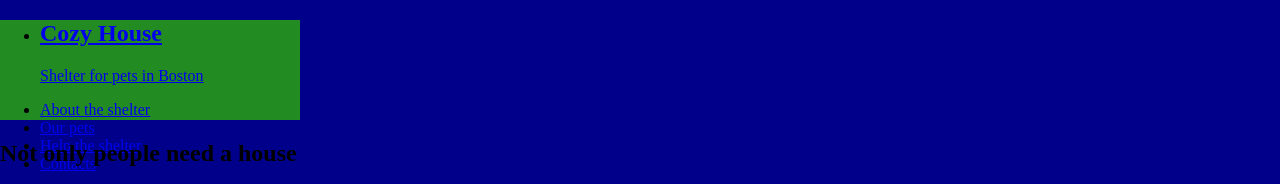
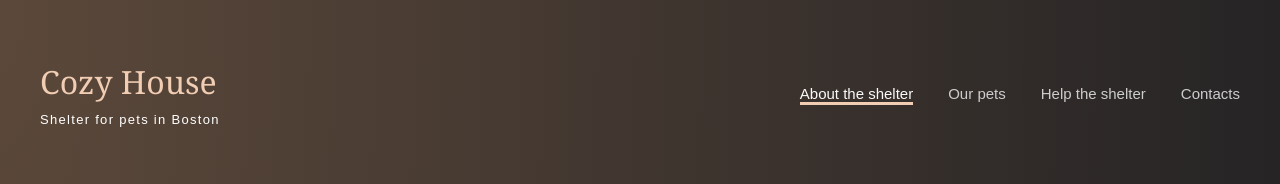
Before and after one commit to iamkda-q/shelter, a website built with webpack: page shelter/pages/main/index.html in a window 1280 px wide. Shown: the top 184 px of the page. Built offline with nearby package versions, Linux system fonts and the light colour scheme.

Commit message:
feat: add header

```diff
--- a/shelter/blocks/header.scss
+++ b/shelter/blocks/header.scss
@@ -1,5 +1,65 @@
-.header{
-    width: 300px;
-    background-color: forestgreen;
-    height: 100px;
+$color-light-s: rgba(250, 250, 250, 1);
+$color-dark-s: rgba(205, 205, 205, 1);
+$color-primary: rgba(241, 205, 179, 1);
+
+@mixin white-text($size, $line-height, $color: white) {
+    font: {
+        family: "Arial";
+        weight: 400;
+        size: $size;
+    }
+    color: $color;
+    line-height: $line-height;
 }
+
+.header {
+    width: (1200%/1280 * 100);
+    min-height: 60px;
+    margin: 60px auto;
+    $this: &;
+
+    &__grid {
+        padding: 0;
+        margin: 0;
+        list-style: none;
+        align-items: center;
+        width: 100%;
+        height: 100%;
+        display: grid;
+        grid-template-columns: 1fr repeat(4, minmax(min-content, max-content));
+        column-gap: 35px;
+        .logo {
+            text-decoration: none;
+            &__title {
+                margin: 0 {
+                    bottom: 10px;
+                }
+                font: {
+                    family: "Georgia";
+                    weight: 400;
+                    size: 32px;
+                    line-height: 110%;
+                    letter-spacing: 0.06em;
+                }
+                color: rgba(241, 205, 179, 1);
+            }
+
+            &__subtitle {
+                margin: 0;
+                @include white-text(13px, (15/13 * 100%));
+                letter-spacing: 0.1em;
+            }
+        }
+
+        #{$this}__link {
+            text-decoration: none;
+            @include white-text(15px, (15/24 * 100%), $color-dark-s);
+            &_checked {
+                @include white-text(15px, (24/15 * 100%), $color-light-s);
+                border: {
+                    bottom: solid 3px $color-primary;
+                }
+            }
+        }
+    }
+}
--- a/shelter/blocks/page.scss
+++ b/shelter/blocks/page.scss
@@ -1,6 +1,12 @@
 .page {
-    background-color: darkblue;
-    margin: 0;
+    max-width: 1280px;
+    min-width: 320px;
+    background: radial-gradient(100% 215.42% at 0% 0%, #5B483A 0%, #262425 100%),
+    linear-gradient(0deg, #211F20, #211F20);
+    ;
+    margin: 0 auto;
     padding: 0;
-    width: 100vw;
+    -webkit-font-smoothing: antialiased;
+    -moz-osx-font-smoothing: grayscale;
+    text-rendering: optimizeLegibility;
 }
--- a/shelter/pages/main/index.html
+++ b/shelter/pages/main/index.html
@@ -26,7 +26,7 @@
                         </a>
                     </li>
                     <li>
-                        <a href="#" class="header__link">About the shelter</a>
+                        <a href="#" class="header__link header__link_checked">About the shelter</a>
                     </li>
                     <li>
                         <a href="#" class="header__link">Our pets</a>
```
